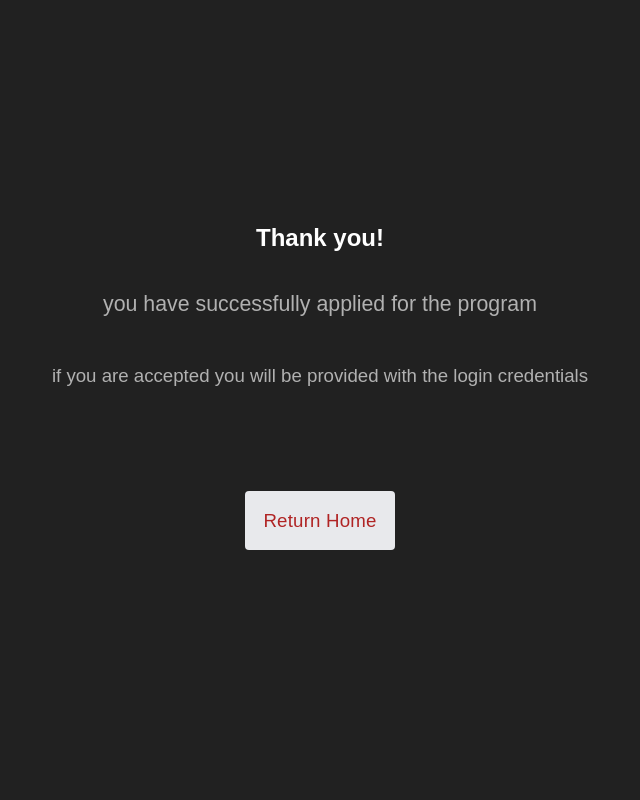
After one commit to KeyKeyInc/KeyKeySite, a PHP site: page /html/program_reg_info.html in a window 1280 px wide. The commit adds this page. Shown: the whole page, without its empty margins (320-960 px from the left). Run offline with PHP 8.4, Linux system fonts and the light colour scheme.

Commit message:
Aggiunto richiesta partecipazione al programma Aggiunta pagina di conferma richiesta partecipazione

```diff
--- /dev/null
+++ b/assets/css/program_reg_info.css
@@ -0,0 +1,72 @@
+* {
+  margin: 0;
+  padding: 0;
+  font-family: "DM Sans", sans-serif;
+  color: white;
+  overflow-x: hidden;
+}
+
+body {
+  background-color: rgb(33, 33, 33);
+  height: 100vh;
+}
+
+section .main-info {
+  display: flex;
+  flex-direction: column;
+  align-items: center;
+  margin: 25vh auto;
+}
+section .main-info h1 {
+  margin: 1em;
+  font-size: 18pt;
+}
+section .main-info div {
+  padding-top: 1em;
+  padding-bottom: 2em;
+  max-width: 90vw;
+}
+section .main-info div p {
+  color: rgb(177, 177, 177);
+}
+section .main-info .p-1 p {
+  text-align: left;
+  font-size: 16pt;
+}
+section .main-info .p-2 p {
+  text-align: right;
+  font-size: 14pt;
+}
+section .main-info .return-btn button {
+  margin-top: 3em;
+  width: 100%;
+  border: none;
+  padding: 0.8em;
+  cursor: pointer;
+  background: #e8e9ec;
+  color: rgb(176, 36, 36);
+  border-radius: 4px;
+  letter-spacing: 0.2px;
+  font-size: 14pt;
+  outline: 0;
+  transition: all 0.3s;
+}
+section .main-info .return-btn button:hover {
+  background-color: rgb(176, 36, 36);
+  color: #e8e9ec;
+}
+section .main-info .return-btn button:nth-child(2) {
+  background: #552d2d;
+  color: #fff;
+  border-bottom-left-radius: 0;
+  border-bottom-right-radius: 4px;
+}
+section .main-info .return-btn button:nth-child(2):hover {
+  background: #6d3c3c;
+}
+@media screen and (min-width: 768px) {
+  section .main-info .return-btn button {
+    padding: 1em;
+    font-size: 14pt;
+  }
+}/*# sourceMappingURL=program_reg_info.css.map */
--- /dev/null
+++ b/html/program_reg_info.html
@@ -0,0 +1,31 @@
+<!DOCTYPE html>
+<html lang="en">
+<head>
+    <meta charset="UTF-8">
+    <meta http-equiv="X-UA-Compatible" content="IE=edge">
+    <meta name="viewport" content="width=device-width, initial-scale=1.0">
+    <title>KeyKey | Program info</title>
+
+    <link rel="stylesheet" href="../assets/css/program_reg_info.css">
+</head>
+<body>
+    <section>
+        <div class="main-info">
+            <h1>Thank you!</h1>
+            <div class="p-1">
+                <p>you have successfully applied for the program</p>
+            </div>
+            <div class="p-2">
+                <p>if you are accepted you will be provided with the login credentials</p>
+            </div>
+
+            <div class="return-btn">
+                <button id="return">Return Home</button>
+            </div>
+        </div>
+    </section>
+
+    <!-- My js scripts-->
+	<script type="text/javascript" src="../js/program_reg_info.js"></script>
+</body>
+</html>
--- /dev/null
+++ b/js/program_reg_info.js
@@ -0,0 +1,6 @@
+
+const return_btn = document.querySelector('#return');
+
+return_btn.addEventListener('click', () => {
+    window.location.href = '../index.html';
+});
--- a/js/ticket_form.js
+++ b/js/ticket_form.js
@@ -1,5 +1,5 @@
 
-const form = document.querySelector('.ticket-form');
+const form = document.querySelector('section');
 
 form.addEventListener('submit', (e) => {
     e.preventDefault();
--- /dev/null
+++ b/scss/program_reg_info.scss
@@ -0,0 +1,86 @@
+
+* {
+    margin: 0;
+    padding: 0;
+
+    font-family: "DM Sans", sans-serif;
+    color: white;
+
+    overflow-x: hidden;
+}
+
+body {
+    background-color: rgb(33, 33, 33);
+    height: 100vh;
+}
+
+section {
+    .main-info {
+        display: flex;
+        flex-direction: column;
+        align-items: center;
+
+        margin: 25vh auto;
+        h1 {
+            margin: 1em;
+            font-size: 18pt;
+        }
+
+        div {
+            padding-top: 1em;
+            padding-bottom: 2em;
+            max-width: 90vw;
+
+            p {
+                color: rgb(177, 177, 177);
+            }
+        }
+
+        .p-1 p {
+            text-align: left;
+            font-size: 16pt;
+        }
+        .p-2 p {
+            text-align: right;
+            font-size: 14pt;
+        }
+
+        .return-btn {
+            button {
+                margin-top: 3em;
+                width: 100%;
+                border: none;
+                padding: 0.8em;
+                cursor: pointer;
+                background: #e8e9ec;
+                color: rgb(176, 36, 36);
+                border-radius: 4px;
+                letter-spacing: 0.2px;
+                font-size: 14pt;
+                outline: 0;
+                transition: all .3s;
+
+                &:hover {
+                    background-color: rgb(176, 36, 36);
+                    color: #e8e9ec;
+                }
+
+                &:nth-child(2) {
+                    background: #552d2d;
+                    color: #fff;
+                    border-bottom-left-radius: 0;
+                    border-bottom-right-radius: 4px;
+                }
+
+                &:nth-child(2):hover {
+                    background: #6d3c3c;
+                }
+
+                @media screen and (min-width: 768px) {
+                    padding: 1em;
+                    font-size: 14pt;
+                }
+            }
+        }
+    }
+}
```
Also changed, not shown: assets/css/index.css (+21 -0 lines), assets/css/signup.css (added, +129 -0 lines), assets/css/ticket_form.css (+24 -62 lines), html/signup.html (added, +49 -0 lines), html/ticket_form.html (+5 -16 lines), index.html (+7 -3 lines), js/signup.js (added, +13 -0 lines), scss/index.scss (+24 -0 lines), scss/signup.scss (added, +147 -0 lines), scss/ticket_form.scss (+1 -49 lines), 4 other files.
